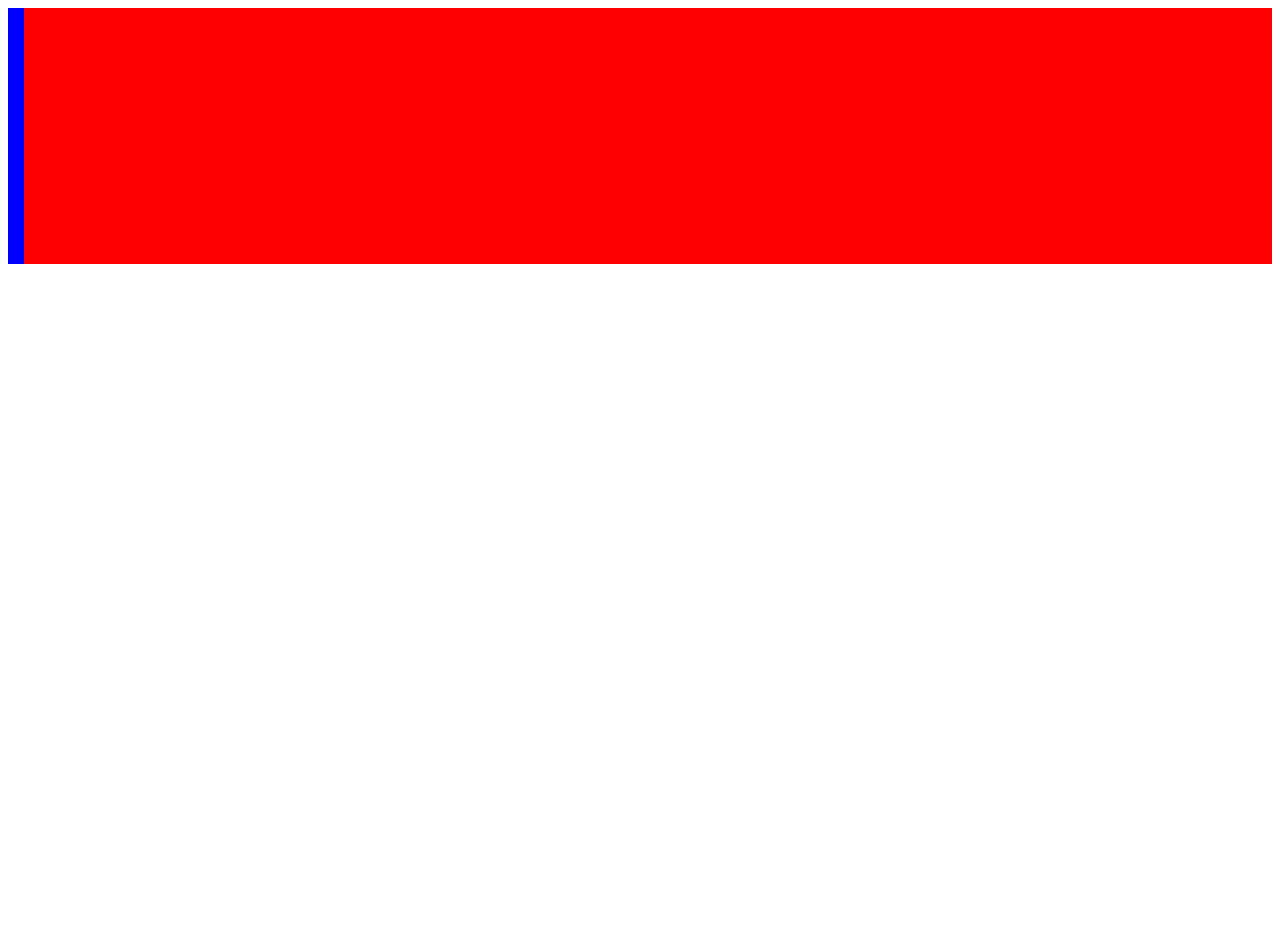
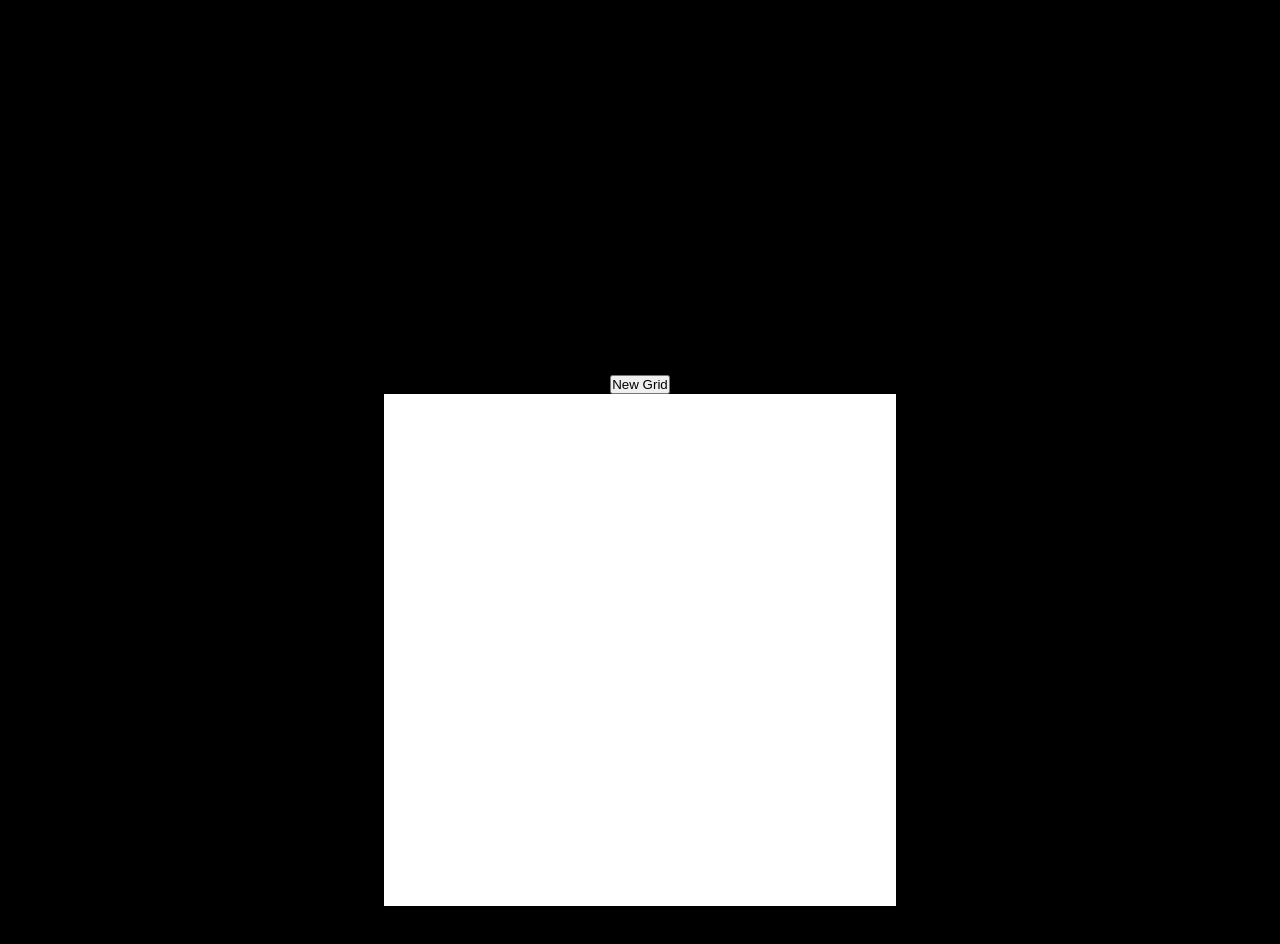
Before and after one commit to Manko7/odin-etch-a-sketch, a plain HTML site: page index.html in a window 1280 px wide. Before the commit the page ends 800 px from the top, so only its background shows below. Drawn offline with Linux system fonts and the light colour scheme.

Commit message:
finishing project

```diff
--- a/index.html
+++ b/index.html
@@ -8,9 +8,10 @@
     <link rel="stylesheet" href="style.css">
 </head>
 <body>
-    <div id="container">
-
-    </div>
+    <button onClick="setGrid()">
+        New Grid
+    </button>
+    <div id="container" />
     <script src="script.js"></script>
 </body>
 </html>
--- a/script.js
+++ b/script.js
@@ -1,9 +1,11 @@
 console.log("LETS GO")
 let canvas = document.getElementById("container")
-let count = 16
+let rowCount = 16
 let rows = []
+let playerCount = 16
 
-for (let i = 0; i < count; i++) {
+
+for (let i = 0; i < rowCount; i++) {
     let row = document.createElement("div")
     row.className = "rowCell"
     canvas.appendChild(row)
@@ -11,10 +13,29 @@ for (let i = 0; i < count; i++) {
 
 rows = document.getElementsByClassName("rowCell")
 
-for (let index = 0; index < rows.length; index++) {
-    for (let counter = 0; counter < 16; counter++) {
-        let col = document.createElement("div")
-        col.className = "colCell"
-        rows[index].appendChild(col)
+function initiateGrid(playerCount) {
+    for (let index = 0; index < rows.length; index++) {
+        for (let counter = 0; counter < playerCount; counter++) {
+            let col = document.createElement("div")
+            col.className = "colCell"
+            col.onmouseover = function(e) {
+                this.classList.add("paintCell")
+            }
+            rows[index].appendChild(col)
+        }
     }
 }
+
+function setGrid() {
+    let newSize = window.prompt("Enter new grid size: ")
+    while (newSize > 100) {
+        newSize = window.prompt("New size exceeds 100, enter new value : ")
+    }
+
+    for (let index = 0; index < rows.length; index++) {
+        rows[index].innerHTML = ""
+    }
+    initiateGrid(newSize);
+}
+
+initiateGrid(playerCount);
--- a/style.css
+++ b/style.css
@@ -1,21 +1,47 @@
-#container {
-    background-color: red;
+* {
+    margin: 0px;
+    padding: 0px;
+}
+
+body {
+    height: 100vw;
+    background-color: black;
+    margin: 0px auto;
+    text-align: center;
     display: flex;
     flex-direction: column;
-    flex-wrap: nowrap;
+    justify-content: center;
+    align-items: center;
+}
+
+#container {
+    margin: 0px auto;
+    background-color: black;
+    display:flex;
+    flex-direction: column;
+    justify-content: center;
+    width: 512px;
+    height: 512px;
 }
 
 .rowCell {
-    background-color: yellow;
-    width: 16px;
-    height: 16px;
+    background-color: orange;
     display: flex;
     flex-direction: row;
-    flex-wrap: nowrap;
+    justify-content: space-evenly;
+    align-content: space-evenly;
 }
 
 .colCell {
+    background-color: white;
+    width: 32px;
+    height: 32px;
+}
+
+.colCell:hover {
+    background-color: red;
+}
+
+.paintCell {
     background-color: blue;
-    width: 16px;
-    height: 16px;
 }
```
